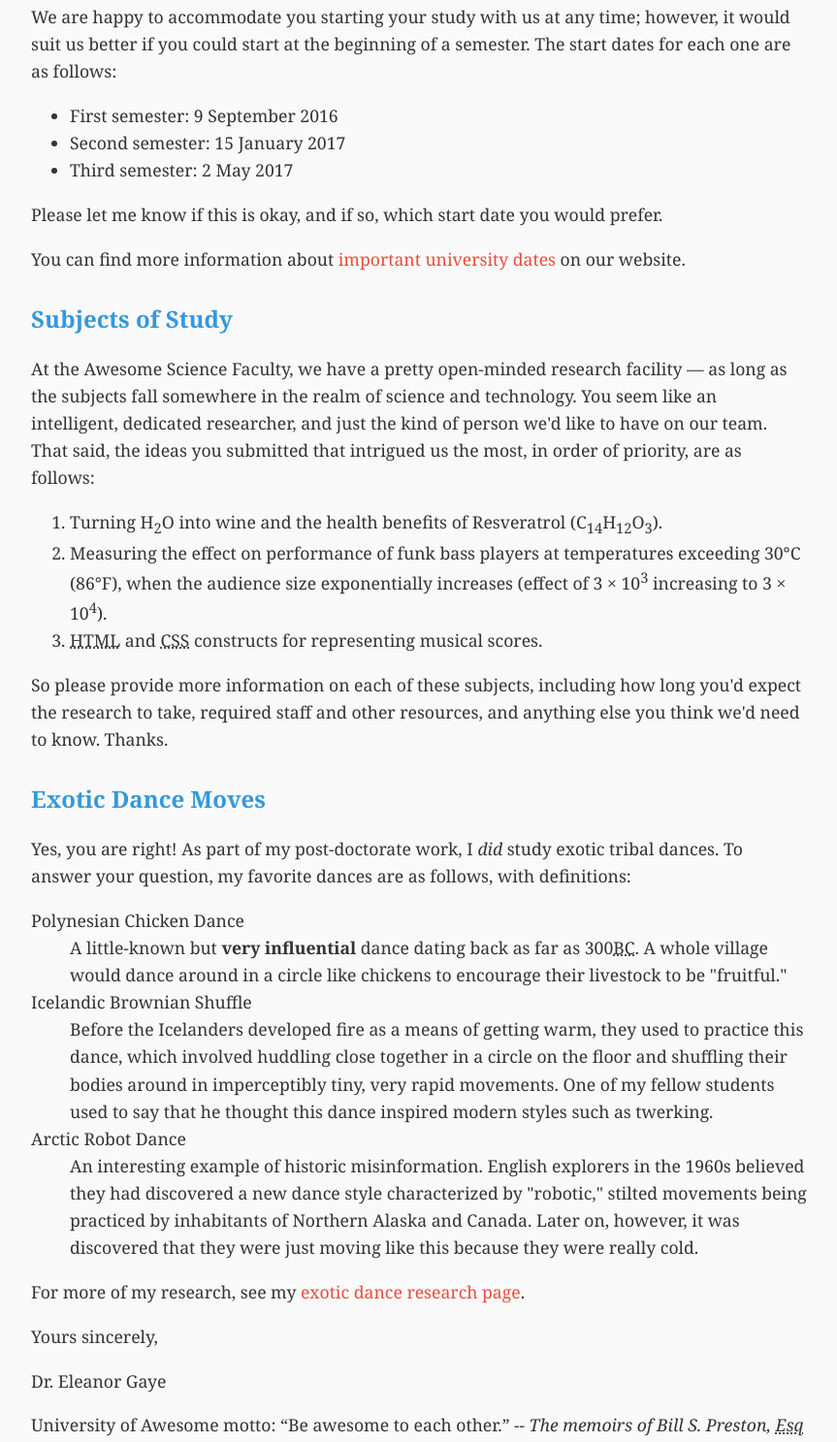
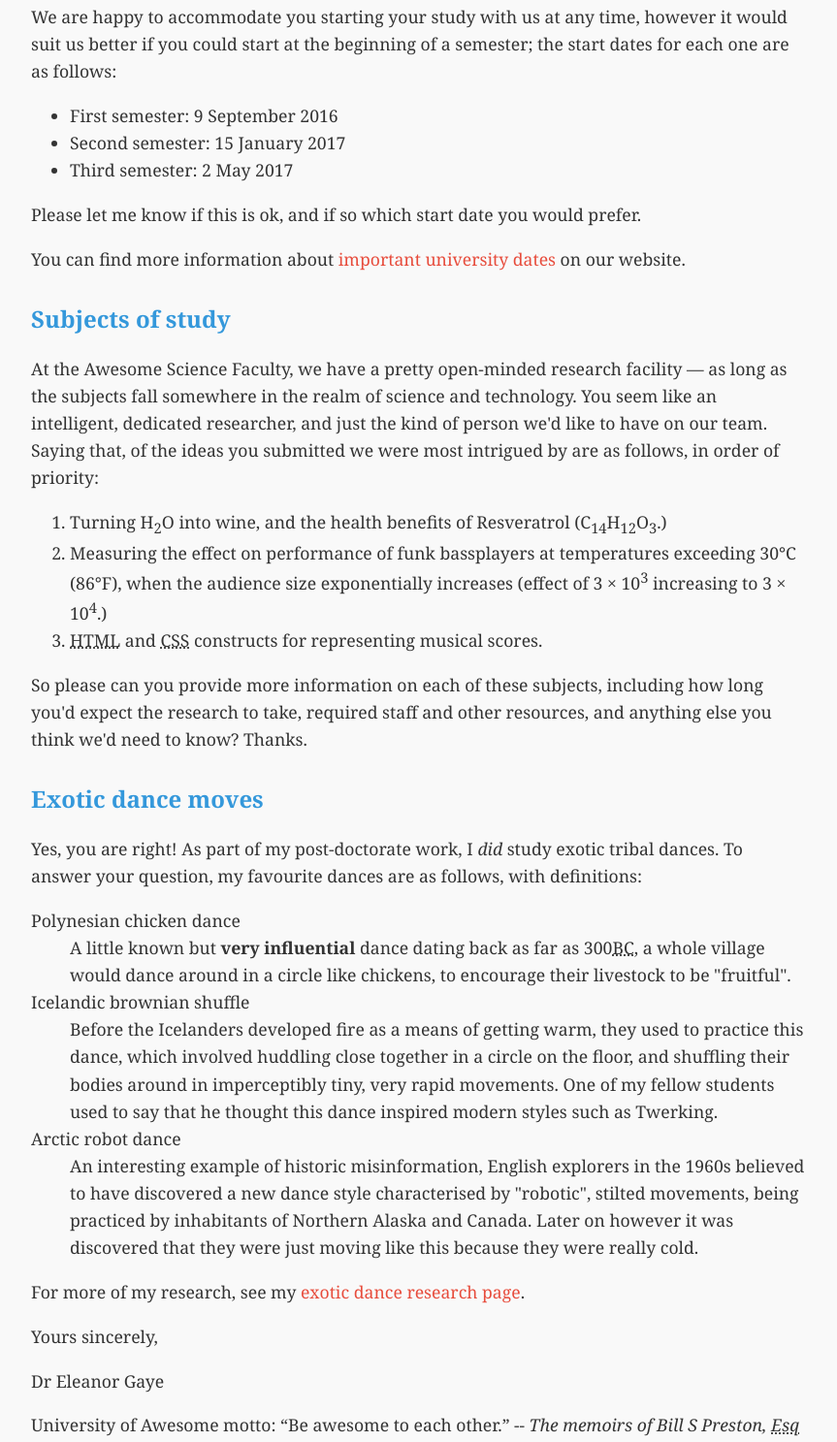
Before and after one commit to alwinjosegeorge/making-up-a-letter, a plain HTML site: page index.html in a window 1280 px wide. Shown: the part 704-2191 px from the top of the page at 97% size, without its empty margins (208-1071 px from the left). Drawn offline with Linux system fonts and the light colour scheme.

Commit message:
Update index.html

```diff
--- a/index.html
+++ b/index.html
@@ -9,7 +9,7 @@
 <body>
   <address class="sender-column">
     Dr. Eleanor Gaye<br>
-    Awesome Science Faculty<br>
+    Awesome Science faculty<br>
     University of Awesome<br>
     Bobtown, CA 99999,<br>
     USA<br>
@@ -28,15 +28,15 @@
     UK
   </address>
 
-  <h1>Re: Eileen Dover University Application</h1>
+  <h1>Re: Eileen Dover university application</h1>
 
   <p>Dear Eileen,</p>
 
-  <p>Thank you for your recent application to join us at the University of Awesome's Science Faculty to study as part of your <abbr title="Doctor of Philosophy">PhD</abbr> next year. I will answer your questions one by one in the following sections.</p>
+  <p>Thank you for your recent application to join us at the University of Awesome's science faculty to study as part of your <abbr title="Doctor of Philosophy">PhD</abbr> next year. I will answer your questions one by one, in the following sections.</p>
 
-  <h2>Starting Dates</h2>
+  <h2>Starting dates</h2>
 
-  <p>We are happy to accommodate you starting your study with us at any time; however, it would suit us better if you could start at the beginning of a semester. The start dates for each one are as follows:</p>
+  <p>We are happy to accommodate you starting your study with us at any time, however it would suit us better if you could start at the beginning of a semester; the start dates for each one are as follows:</p>
 
   <ul>
     <li>First semester: <time datetime="2016-09-09">9 September 2016</time></li>
@@ -44,41 +44,41 @@
     <li>Third semester: <time datetime="2017-05-02">2 May 2017</time></li>
   </ul>
 
-  <p>Please let me know if this is okay, and if so, which start date you would prefer.</p>
+  <p>Please let me know if this is ok, and if so which start date you would prefer.</p>
 
   <p>You can find more information about <a href="http://example.com" title="University Important Dates">important university dates</a> on our website.</p>
 
-  <h2>Subjects of Study</h2>
+  <h2>Subjects of study</h2>
 
-  <p>At the Awesome Science Faculty, we have a pretty open-minded research facility — as long as the subjects fall somewhere in the realm of science and technology. You seem like an intelligent, dedicated researcher, and just the kind of person we'd like to have on our team. That said, the ideas you submitted that intrigued us the most, in order of priority, are as follows:</p>
+  <p>At the Awesome Science Faculty, we have a pretty open-minded research facility — as long as the subjects fall somewhere in the realm of science and technology. You seem like an intelligent, dedicated researcher, and just the kind of person we'd like to have on our team. Saying that, of the ideas you submitted we were most intrigued by are as follows, in order of priority:</p>
 
   <ol>
-    <li>Turning H<sub>2</sub>O into wine and the health benefits of Resveratrol (C<sub>14</sub>H<sub>12</sub>O<sub>3</sub>).</li>
-    <li>Measuring the effect on performance of funk bass players at temperatures exceeding 30°C (86°F), when the audience size exponentially increases (effect of 3 × 10<sup>3</sup> increasing to 3 × 10<sup>4</sup>).</li>
+    <li>Turning H<sub>2</sub>O into wine, and the health benefits of Resveratrol (C<sub>14</sub>H<sub>12</sub>O<sub>3</sub>.)</li>
+    <li>Measuring the effect on performance of funk bassplayers at temperatures exceeding 30°C (86°F), when the audience size exponentially increases (effect of 3 × 10<sup>3</sup> increasing to 3 × 10<sup>4</sup>.)</li>
     <li><abbr title="Hypertext Markup Language">HTML</abbr> and <abbr title="Cascading Style Sheets">CSS</abbr> constructs for representing musical scores.</li>
   </ol>
 
-  <p>So please provide more information on each of these subjects, including how long you'd expect the research to take, required staff and other resources, and anything else you think we'd need to know. Thanks.</p>
+  <p>So please can you provide more information on each of these subjects, including how long you'd expect the research to take, required staff and other resources, and anything else you think we'd need to know? Thanks.</p>
 
-  <h2>Exotic Dance Moves</h2>
+  <h2>Exotic dance moves</h2>
 
-  <p>Yes, you are right! As part of my post-doctorate work, I <em>did</em> study exotic tribal dances. To answer your question, my favorite dances are as follows, with definitions:</p>
+  <p>Yes, you are right! As part of my post-doctorate work, I <em>did</em> study exotic tribal dances. To answer your question, my favourite dances are as follows, with definitions:</p>
 
   <dl>
-    <dt>Polynesian Chicken Dance</dt>
-    <dd>A little-known but <strong>very influential</strong> dance dating back as far as 300<abbr title="Before Christ">BC</abbr>. A whole village would dance around in a circle like chickens to encourage their livestock to be "fruitful."</dd>
-    <dt>Icelandic Brownian Shuffle</dt>
-    <dd>Before the Icelanders developed fire as a means of getting warm, they used to practice this dance, which involved huddling close together in a circle on the floor and shuffling their bodies around in imperceptibly tiny, very rapid movements. One of my fellow students used to say that he thought this dance inspired modern styles such as twerking.</dd>
-    <dt>Arctic Robot Dance</dt>
-    <dd>An interesting example of historic misinformation. English explorers in the 1960s believed they had discovered a new dance style characterized by "robotic," stilted movements being practiced by inhabitants of Northern Alaska and Canada. Later on, however, it was discovered that they were just moving like this because they were really cold.</dd>
+    <dt>Polynesian chicken dance</dt>
+    <dd>A little known but <strong>very influential</strong> dance dating back as far as 300<abbr title="Before Christ">BC</abbr>, a whole village would dance around in a circle like chickens, to encourage their livestock to be "fruitful".</dd>
+    <dt>Icelandic brownian shuffle</dt>
+    <dd>Before the Icelanders developed fire as a means of getting warm, they used to practice this dance, which involved huddling close together in a circle on the floor, and shuffling their bodies around in imperceptibly tiny, very rapid movements. One of my fellow students used to say that he thought this dance inspired modern styles such as Twerking.</dd>
+    <dt>Arctic robot dance</dt>
+    <dd>An interesting example of historic misinformation, English explorers in the 1960s believed to have discovered a new dance style characterised by "robotic", stilted movements, being practiced by inhabitants of Northern Alaska and Canada. Later on however it was discovered that they were just moving like this because they were really cold.</dd>
   </dl>
 
   <p>For more of my research, see my <a href="http://example.com" title="Exotic Dance Research">exotic dance research page</a>.</p>
 
   <p>Yours sincerely,</p>
 
-  <p>Dr. Eleanor Gaye</p>
+  <p>Dr Eleanor Gaye</p>
 
-  <p>University of Awesome motto: <q>Be awesome to each other.</q> -- <cite>The memoirs of Bill S. Preston, <abbr title="Esquire">Esq</abbr></cite></p>
+  <p>University of Awesome motto: <q>Be awesome to each other.</q> -- <cite>The memoirs of Bill S Preston, <abbr title="Esquire">Esq</abbr></cite></p>
 </body>
 </html>
```
